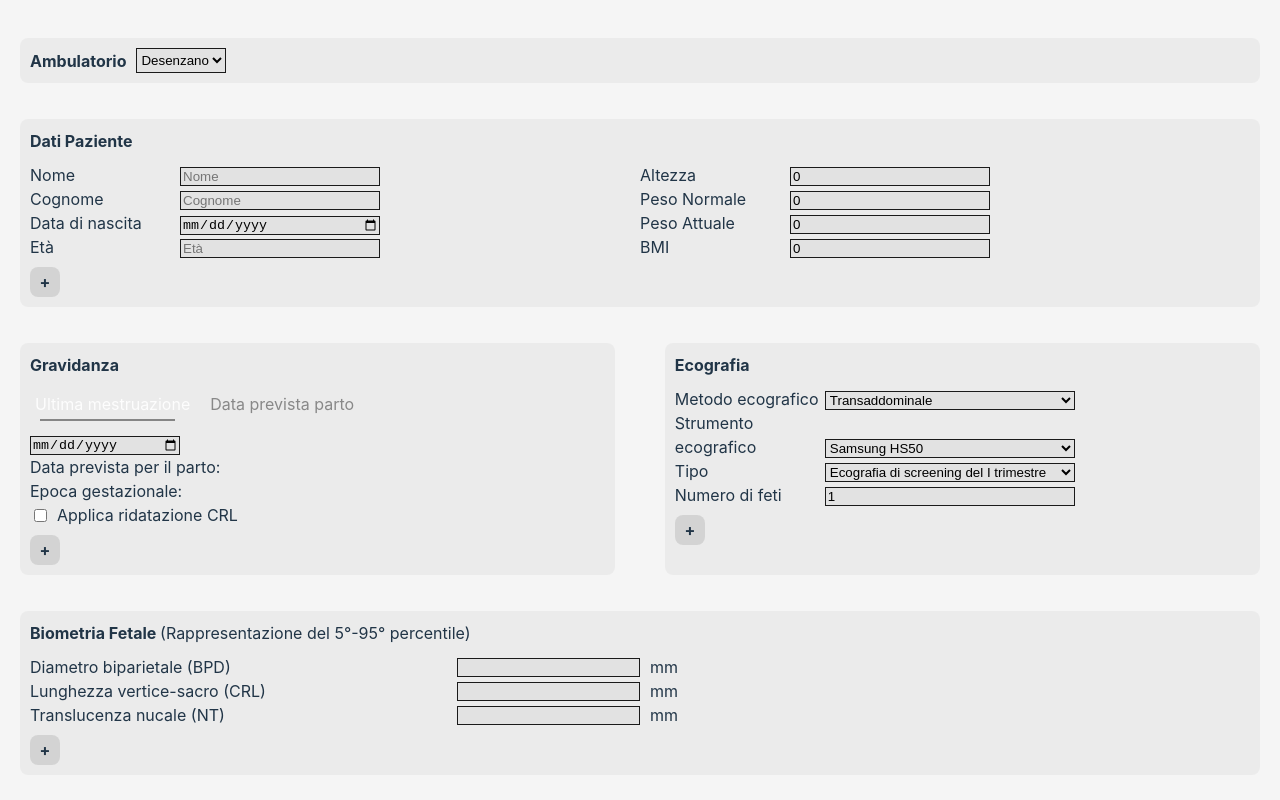
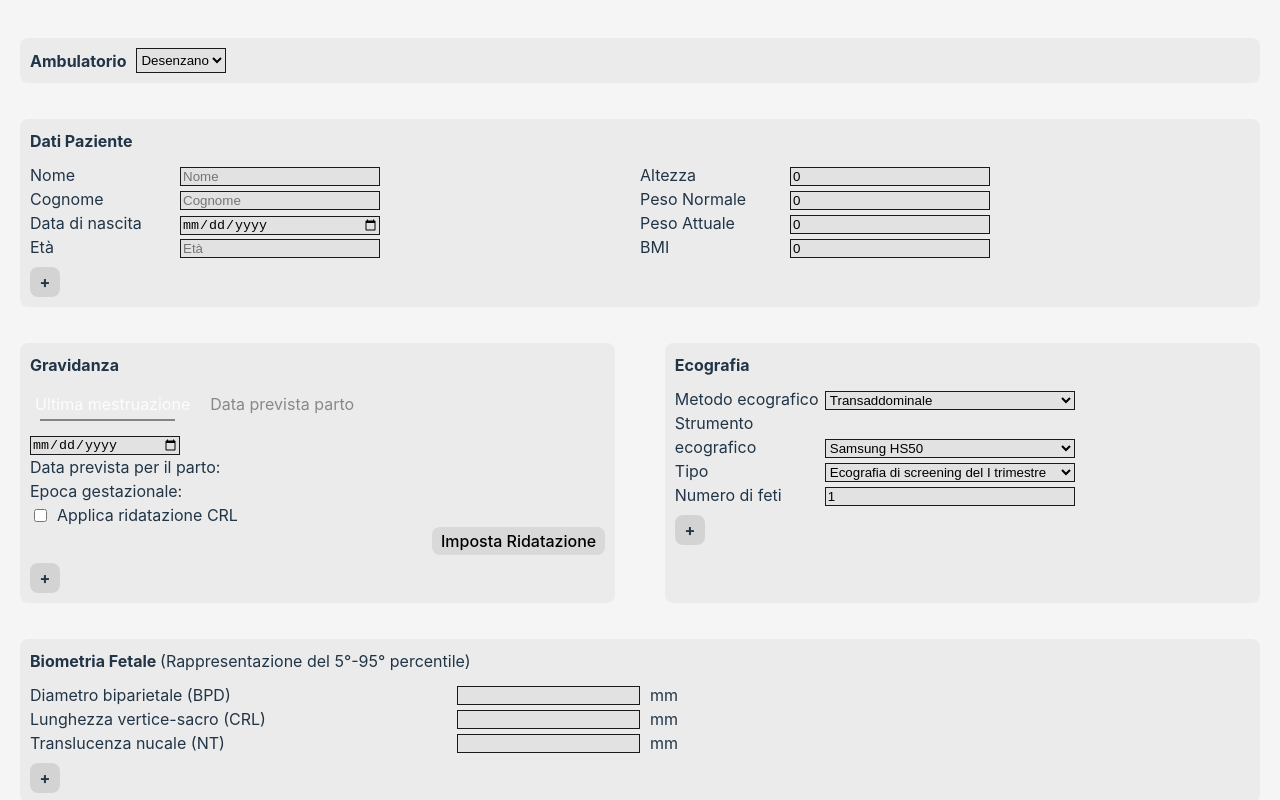
Before and after one commit to SbalzerDavide/formForPrint, a Vue app: page / in a window 1280 px wide. Both pictures are taken after a click on the button "Crea nuovo". Shown: the top 800 px of the page. Built offline with nearby package versions, Linux system fonts and the light colour scheme.

Commit message:
ridatazione crl in stampa

```diff
--- a/src/components/Form.vue
+++ b/src/components/Form.vue
@@ -392,6 +392,7 @@ export default {
       endDateFormatting: "",
       epocaGestazionale: "",
       decimalWeeks: 0,
+      decimalWeeksFromCRL: 0,
       patientMore: false,
       pregnancyMore: false,
       ecoMore: false,
@@ -405,7 +406,6 @@ export default {
       conclusion: "",
       redatingPanel: false,
       enableCRLReDate: false,
-      decimalWeeksFromCRL: 0,
       // weeksCRL: 0,
       // daysCRL: 0,
     }
@@ -627,6 +627,9 @@ export default {
     reDateCRL(){
       this.enableCRLReDate = true;
       this.redatingPanel = false;
+      this.pregnancy.reDateFromCrl = `${parseInt(this.decimalWeeksFromCRL)} settimane + ${((this.decimalWeeksFromCRL -  parseInt(this.decimalWeeksFromCRL)) * 7).toFixed(0)} giorni`;
+      console.log(this.pregnancy.reDateFromCrl);
+      // {{ parseInt(decimalWeeksFromCRL) }} settimane + {{ ((decimalWeeksFromCRL -  parseInt(decimalWeeksFromCRL)) * 7).toFixed(0) }} giorni
     },
     calcPregnancyDate(){
       if(this.activeDateSelection === "start"){
@@ -822,19 +825,25 @@ export default {
           {{ epocaGestazionale }}
         </div>
         <div class="epoca-gestazionale-CRL">
+          <div class="show">
             <div class="checkbox">
               <input
                 type="checkbox"
                 name="enableReDating"
                 id="enableReDating"
-              @change="enableCRLReDate = !enableCRLReDate"
+                v-model="enableCRLReDate"
                 >
-              <!-- v-model="enableCRLReDate" -->
+                <!-- @change="enableCRLReDate = !enableCRLReDate" -->
               <label for="enableReDating">Applica ridatazione CRL</label>
             </div>
             <div v-show="enableCRLReDate" class="re-date-show">
               Ridatazione CRL:
-            {{ parseInt(decimalWeeksFromCRL) }} settimane + {{ ((decimalWeeksFromCRL -  parseInt(decimalWeeksFromCRL)) * 7).toFixed(0) }} giorni
+              {{ pregnancy.reDateFromCrl }}
+              <!-- {{ parseInt(decimalWeeksFromCRL) }} settimane + {{ ((decimalWeeksFromCRL -  parseInt(decimalWeeksFromCRL)) * 7).toFixed(0) }} giorni -->
+            </div>
+          </div>
+          <div class="action">
+            <button @click="redatingPanel = true">Imposta Ridatazione</button>
           </div>
         </div>
         <div class="more-info">
@@ -1138,6 +1147,8 @@ export default {
     :bmi="bmi"
     :pregnancy="pregnancy"
     :decimalWeeks="decimalWeeks"
+    :enableCRLReDate="enableCRLReDate"
+    :decimalWeeksFromCRL="decimalWeeksFromCRL"
     :ecoType="ecoType.name"
     :ecoMethod="ecoMethodz"
     :ecoTool="ecoTool != 'altro' ? ecoTool : otherTool"
@@ -1248,6 +1259,7 @@ export default {
         .epoca-gestazionale-CRL{
           display: flex;
           flex-direction: column;
+          justify-content: space-between;
           user-select: none;
           .checkbox{
             display: flex;
@@ -1259,6 +1271,13 @@ export default {
             label{
               width: auto;
             }
+          }
+          .action{
+            display: flex;
+            justify-content: flex-end;
+          }
+          button{
+            padding: 3px 8px;
           }
         }
       }
--- a/src/components/Print.vue
+++ b/src/components/Print.vue
@@ -59,6 +59,11 @@ export default {
       defalut: 1
     },
     decimalWeeks: Number,
+    enableCRLReDate:{
+      type: Boolean,
+      default: false
+    },
+    decimalWeeksFromCRL: Number,
     biometriaFetale:{
       type: Array,
       default: []
@@ -131,7 +136,12 @@ export default {
     this.xPosition = 60.5 + ((this.decimalWeeks - 15) * 286.5 / 25)
     this.calcYPosHc();
     this.formattingDateOfBirth = dayjs(this.dateOfBirth).format('DD/MM/YYYY');
-    this.formattingPregnancyEnd = dayjs(this.pregnancy?.end).format('DD/MM/YYYY');
+    if(this.enableCRLReDate && this.pregnancy.reDateFromCrl){
+      // sbagliato ma inserire data fine in base a ridatazione
+      this.formattingPregnancyEnd = dayjs(this.pregnancy?.end).format('DD/MM/YYYY');
+    } else{
+      this.formattingPregnancyEnd = dayjs(this.pregnancy?.end).format('DD/MM/YYYY');
+    }
     this.formattingPregnancyStart = dayjs(this.pregnancy?.start).format('DD/MM/YYYY');
 
     this.uterineStd95 = window.uterineStd95;
@@ -232,7 +242,15 @@ export default {
       <section class="pregnancy-date">
         <div v-show="pregnancy?.start" class="title-par">Data ultime mestruazioni: {{ formattingPregnancyStart }}</div>
         <div class="title-par">Data prevista per il parto da U.M.: {{ formattingPregnancyEnd }}</div>
-        <div class="title-par">Epoca gestazionale: {{ pregnancy?.epocaGestazionale }}</div>
+        <div class="title-par">
+          Epoca gestazionale
+          <span class="original-re-date" v-if="enableCRLReDate && pregnancy.reDateFromCrl">
+          (originale)</span>
+          : {{ pregnancy?.epocaGestazionale }}
+        </div>
+        <div v-if="enableCRLReDate && pregnancy.reDateFromCrl" class="title-par">
+          Epoca gestazionale(ridatata): {{ pregnancy?.reDateFromCrl }}
+        </div>
         <p v-if="pregnancyMore!==''">{{ pregnancyMore }}</p>
       </section>
       <section class="eco">
@@ -444,7 +462,7 @@ export default {
       align-items: center;
       font-weight: bold;
       height: 20px;
-      span{
+      span:not(.original-re-date){
         margin-left: 5px;
         font-weight: normal;
       }
```
Lines whose indentation alone changed are shown as unchanged.
